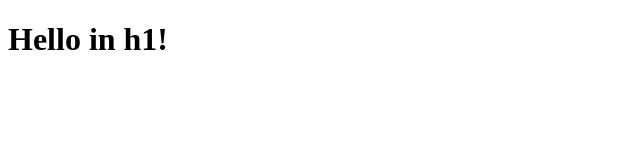
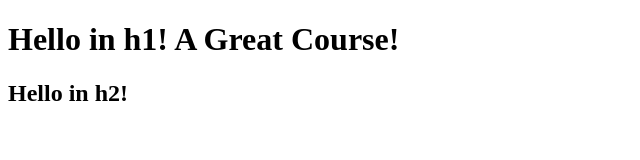
Before and after one commit to xyy-code-stack/course-test, a plain HTML site: page site/index.html in a window 1280 px wide. Shown: the whole page, without its empty margins (0-640 px from the left). Drawn offline with Linux system fonts and the light colour scheme.

Commit message:
Small modification.

```diff
--- a/site/index.html
+++ b/site/index.html
@@ -4,6 +4,7 @@
 	<title>Hello Coursera!</title>
 </head>
 <body>
-<h1>Hello in h1!</h1>
+<h1>Hello in h1! A Great Course! </h1>
+<h2>Hello in h2!</h2>
 </body>
 </html>
```
